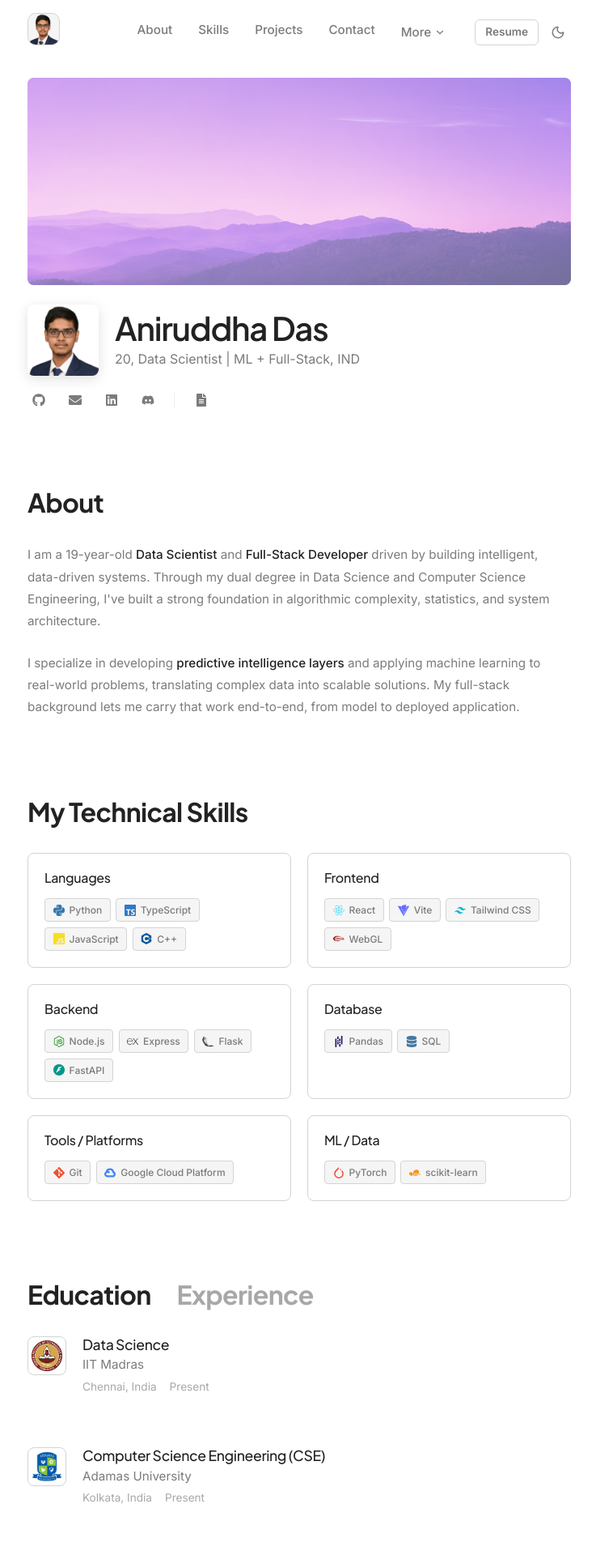
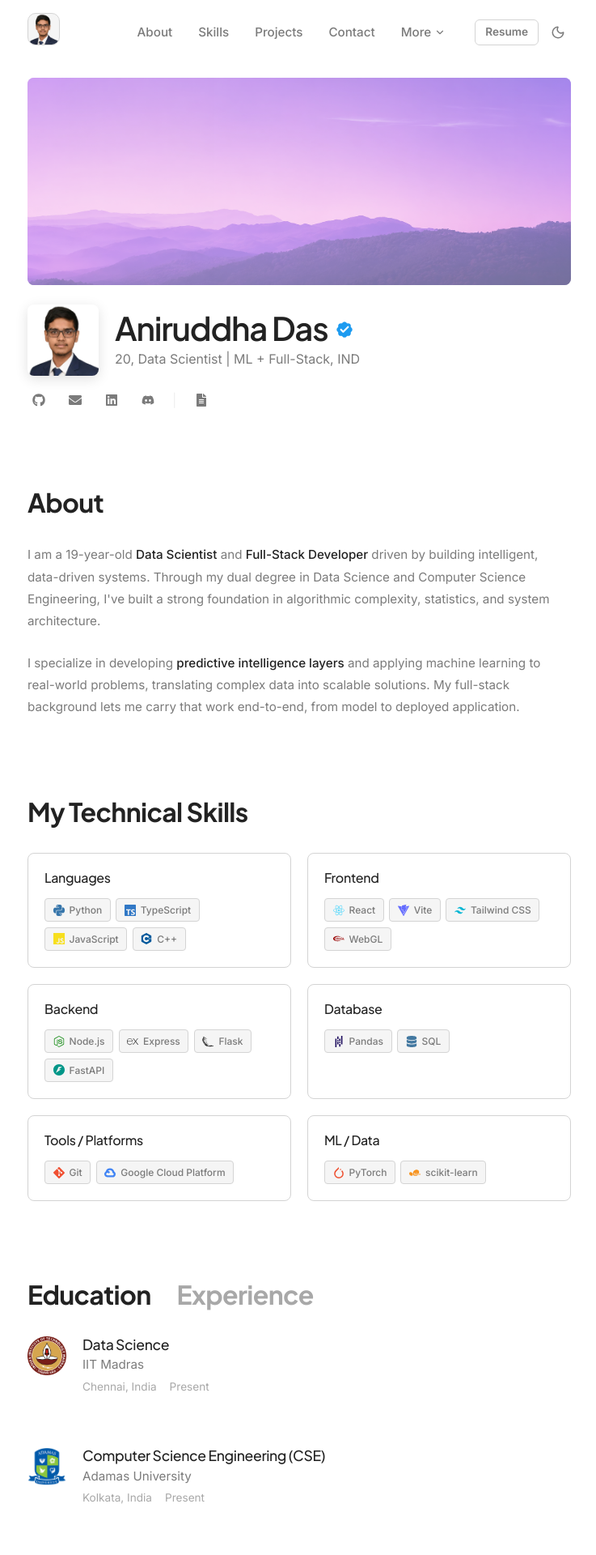
Before and after one commit to 24f2006234/aniruddha-portfolio, a React (Vite) app: page / in a window 1280 px wide. Shown: the top 1920 px of the page at 81% size, without its empty margins (270-1007 px from the left). Built offline with nearby package versions, Linux system fonts and the light colour scheme.

Commit message:
style: Fix UI Company logo color in light mode and improve verified badge styling

```diff
--- a/src/components/Experience.jsx
+++ b/src/components/Experience.jsx
@@ -51,7 +51,7 @@ export default function Experience() {
                 <div style={{ display: 'flex', flexDirection: 'column', gap: '4rem' }}>
                   {/* IIT Madras */}
                   <div style={{ display: 'flex', gap: '1.25rem', alignItems: 'flex-start' }}>
-                    <div style={{ width: '48px', height: '48px', flexShrink: 0, display: 'flex', alignItems: 'center', justifyContent: 'center', background: '#fff', borderRadius: '8px', border: '1px solid var(--border-light)', overflow: 'hidden', padding: '4px' }}>
+                    <div style={{ width: '48px', height: '48px', flexShrink: 0, display: 'flex', alignItems: 'center', justifyContent: 'center', overflow: 'hidden' }}>
                       <img
                         src={iitmLogo}
                         alt="IIT Madras"
@@ -75,7 +75,7 @@ export default function Experience() {
 
                   {/* Adamas University */}
                   <div style={{ display: 'flex', gap: '1.25rem', alignItems: 'flex-start' }}>
-                    <div style={{ width: '48px', height: '48px', flexShrink: 0, display: 'flex', alignItems: 'center', justifyContent: 'center', background: '#fff', borderRadius: '8px', border: '1px solid var(--border-light)', overflow: 'hidden', padding: '4px' }}>
+                    <div style={{ width: '48px', height: '48px', flexShrink: 0, display: 'flex', alignItems: 'center', justifyContent: 'center', overflow: 'hidden' }}>
                       <img
                         src={adamasLogo}
                         alt="Adamas University"
--- a/src/components/Footer.jsx
+++ b/src/components/Footer.jsx
@@ -75,7 +75,7 @@ export default function Footer() {
               onMouseEnter={(e) => e.currentTarget.style.opacity = 1}
               onMouseLeave={(e) => e.currentTarget.style.opacity = 0.8}
             >
-              <img src={uiCompanyLogo} alt="The UI Company" style={{ height: '22px', objectFit: 'contain', filter: 'brightness(0) invert(1)', opacity: '0.8' }} />
+              <img src={uiCompanyLogo} alt="The UI Company" className="ui-company-logo" />
             </a>
           </div>
 
--- a/src/components/Hero.jsx
+++ b/src/components/Hero.jsx
@@ -1,7 +1,7 @@
 import React, { useState } from "react";
 import { motion, AnimatePresence } from "framer-motion";
 import { personalInfo } from "../data/portfolioData";
-import { Copy, Check } from "lucide-react";
+import { Copy, Check, BadgeCheck } from "lucide-react";
 import { FaGithub, FaLinkedin, FaDiscord, FaEnvelope, FaFileAlt } from "react-icons/fa";
 import heroBanner from "../assets/hero.png";
 import "../styles/Hero.css";
@@ -45,6 +45,7 @@ export default function Hero() {
             <div className="hero-profile-text">
               <h1 className="hero-profile-name" aria-label={personalInfo.name}>
                 {personalInfo.name}
+                <BadgeCheck size={26} color="#ffffff" fill="#1d9bf0" style={{ marginLeft: '8px', marginTop: '4px' }} />
               </h1>
               <p className="hero-profile-title">20, {personalInfo.title}, IND</p>
             </div>
--- a/src/data/gamesData.js
+++ b/src/data/gamesData.js
@@ -61,6 +61,6 @@ export const gamesData = [
   },
   {
     title: "Death Stranding",
-    image: "https://steamcdn-a.akamaihd.net/steam/apps/3280350/library_600x900.jpg"
+    image: "https://steamcdn-a.akamaihd.net/steam/apps/1850570/library_600x900.jpg"
   }
 ];
--- a/src/styles/Games.css
+++ b/src/styles/Games.css
@@ -1,5 +1,6 @@
 .games-section {
-  padding: 4rem 0;
+  padding: 6rem 0 4rem 0;
+  min-height: 100vh;
   position: relative;
 }
 
--- a/src/styles/Navbar.css
+++ b/src/styles/Navbar.css
@@ -66,6 +66,8 @@
 }
 
 .nav-link-clean {
+  display: inline-flex;
+  align-items: center;
   padding: 0.25rem 0.75rem;
   font-size: 0.95rem;
   font-weight: 500;
```
